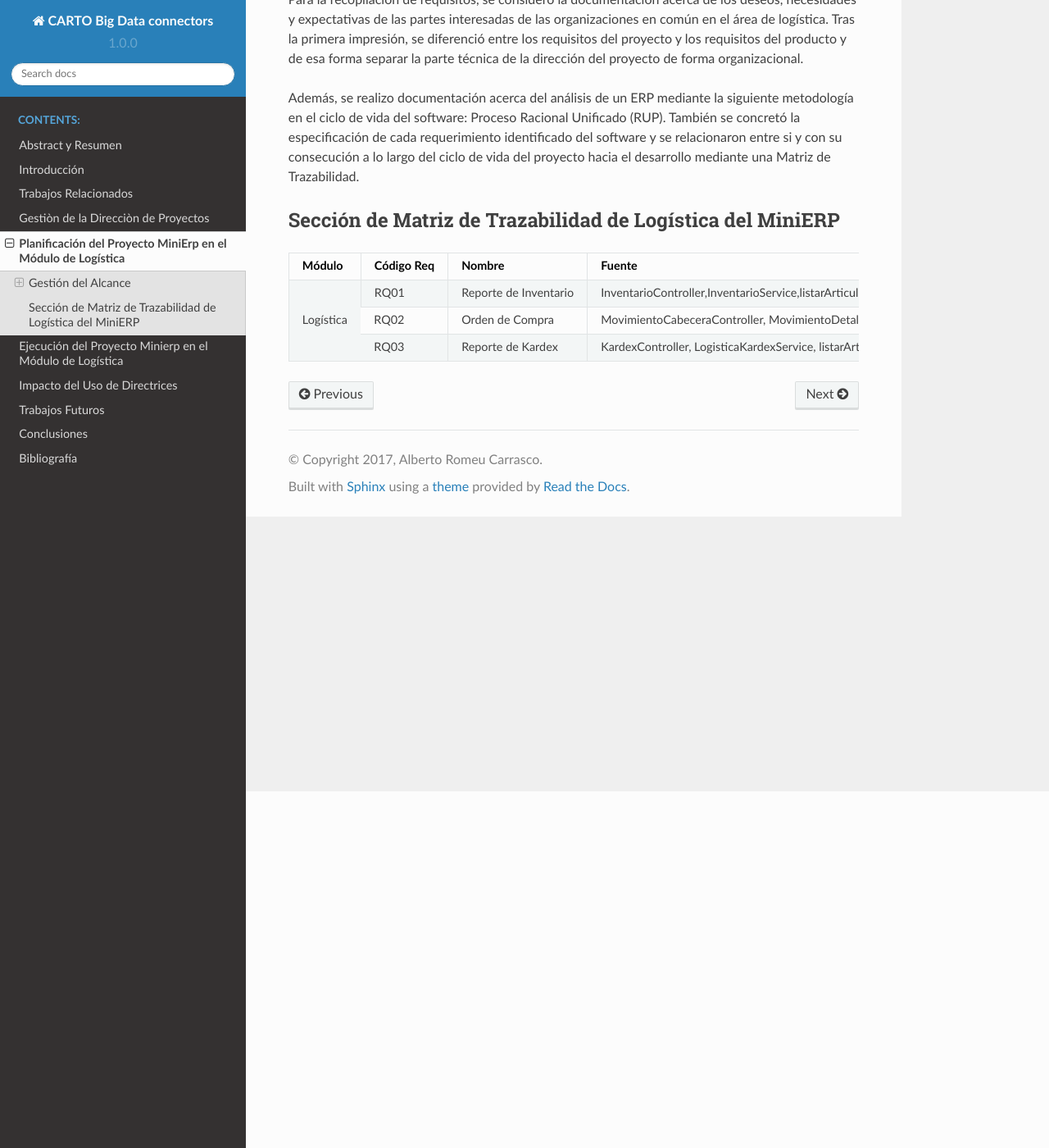
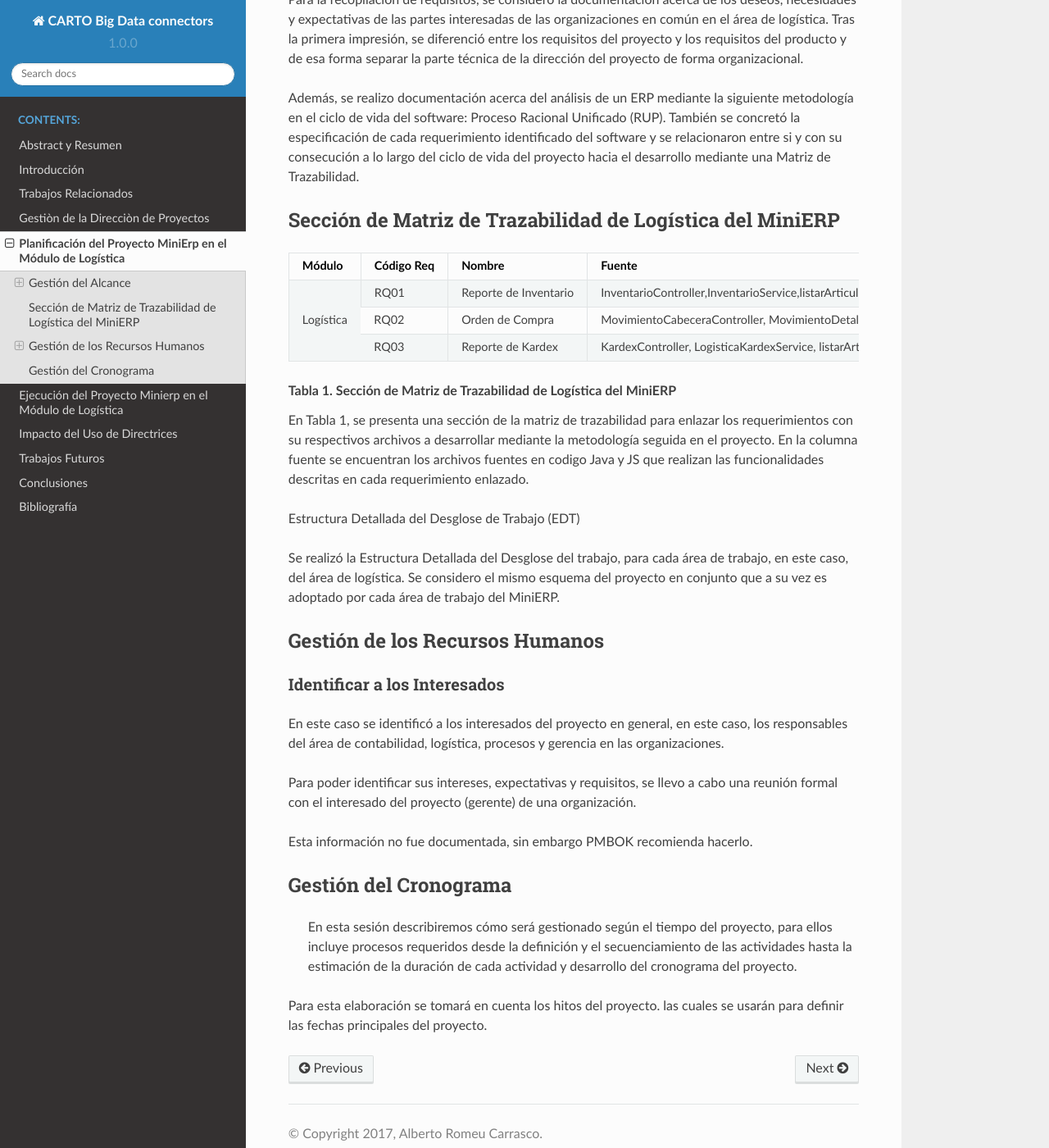
Before and after one commit to carlosyucra/GPS, a Sphinx documentation site: the page built from docs/source/tfm/20-metodologia.rst, in a window 1280 px wide and 1400 px high, scrolled down 435 px. Shown: the whole window at 82% size. Built offline with Sphinx 7.4.7 and the Read the Docs theme 2.0.0, drawn with Linux system fonts in a browser that asks for light colours.

Commit message:
tercer commit

```diff
--- a/docs/source/tfm/20-metodologia.rst
+++ b/docs/source/tfm/20-metodologia.rst
@@ -28,3 +28,31 @@ Sección de Matriz de Trazabilidad de Logística del MiniERP
 +             +------------+------------------------+----------------------------------------------------------------------------+
 |             | RQ03	   | Reporte de  Kardex     | KardexController, LogisticaKardexService, listarArticulos().		 |
 +-------------+------------+------------------------+----------------------------------------------------------------------------+
+
+.. rubric:: Tabla 1. Sección de Matriz de Trazabilidad de Logística del MiniERP
+
+En Tabla 1, se presenta una sección de la matriz de trazabilidad para enlazar los requerimientos con su respectivos archivos a desarrollar mediante la metodología seguida en el proyecto. En la columna fuente se encuentran los archivos fuentes en codigo Java y JS que realizan las funcionalidades descritas en cada requerimiento enlazado.
+
+Estructura Detallada del Desglose de Trabajo (EDT)
+
+Se realizó la Estructura Detallada del Desglose del trabajo, para cada área de trabajo, en este caso, del área de logística. Se considero el mismo esquema del proyecto en conjunto que a su vez es adoptado por cada área de trabajo del MiniERP.
+
+Gestión de los Recursos Humanos
+------------------------------
+
+Identificar a los Interesados
+^^^^^^^^^^^^^^^^^^^^^^^^^^^^^
+
+En este caso se identificó a los interesados del proyecto en general, en este caso, los responsables del área de contabilidad, logística, procesos y gerencia en las organizaciones.
+
+Para poder identificar sus intereses, expectativas y requisitos, se llevo a cabo una reunión formal con el interesado del proyecto (gerente) de una organización.
+
+Esta información no fue documentada, sin embargo PMBOK recomienda hacerlo.
+
+
+Gestión del Cronograma
+----------------------
+
+ En esta sesión describiremos cómo será gestionado según el tiempo del proyecto, para ellos incluye procesos requeridos desde la definición y el secuenciamiento de las actividades hasta la estimación de la duración de cada actividad y desarrollo del cronograma del proyecto.
+
+Para esta elaboración se tomará en cuenta los hitos del proyecto. las cuales se usarán para definir las fechas principales del proyecto.
--- a/docs/source/tfm/30-desarrollo.rst
+++ b/docs/source/tfm/30-desarrollo.rst
@@ -77,8 +77,10 @@ Las técnicas utilizadas son:
 Gestión de la Información
 -------------------------
 
-El sistema para la gestión de información debe incluir procedimientos para preparar, recoger, identificar, clasificar, distribuir, actualizar, archivar y recuperación de información. Esta información es de suma importancia para los receptores  en donde debe ser clara, precisa y distribuida para que tenga una efectividad real [12].
+El sistema para la gestión de información debe incluir procedimientos para preparar, recoger, identificar, clasificar, distribuir, actualizar, archivar y recuperación de información. Esta información es de suma importancia para los receptores  en donde debe ser clara, precisa y distribuida para que tenga una efectividad real [#f1]_.
 
 Por ejemplo: en este proyecto se tuvo que realizar elicitación y educción de la información para poder plasmar y realizar los requerimientos de los cuales se hizo los casos de uso, diagramas de estados, secuencia y actividades. Para que se visualice los posibles escenarios y se sepa con exactitud de la información recabada y lo que se quiere.
 
 Dando a saber en donde se encuentra nuestro requerimiento y en que parte de nuestro desarrollo está realizada dicho requerimiento.
+
+.. [#f1] Concepción Suarez, Ramiro “ Metodologia de Gestion de Proyectos en las Administraciones Públicas según ISO 10.006  ”Fecha de Publicación: Oct.2007.
```
Also changed, not shown: 3 other files.
